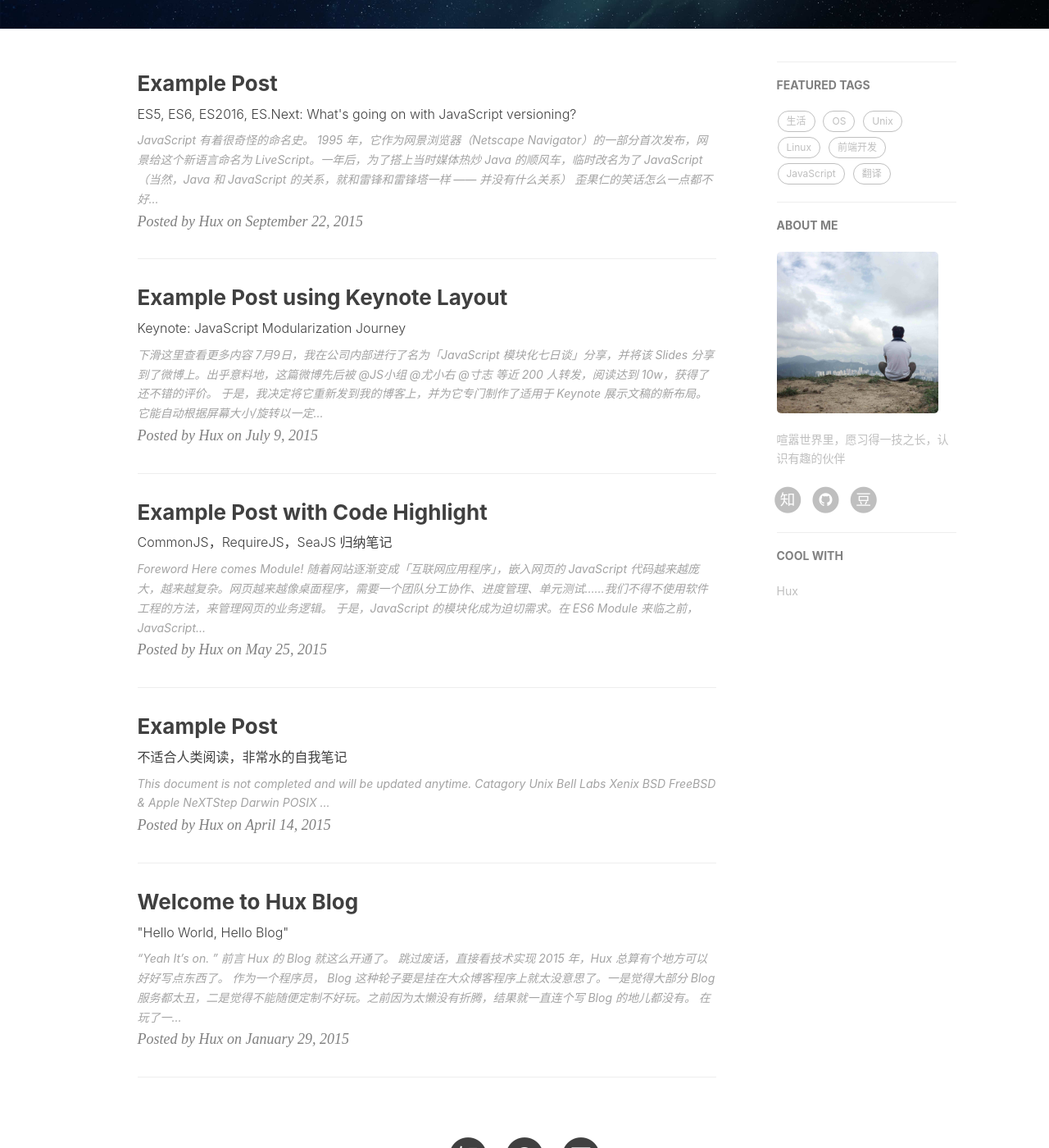
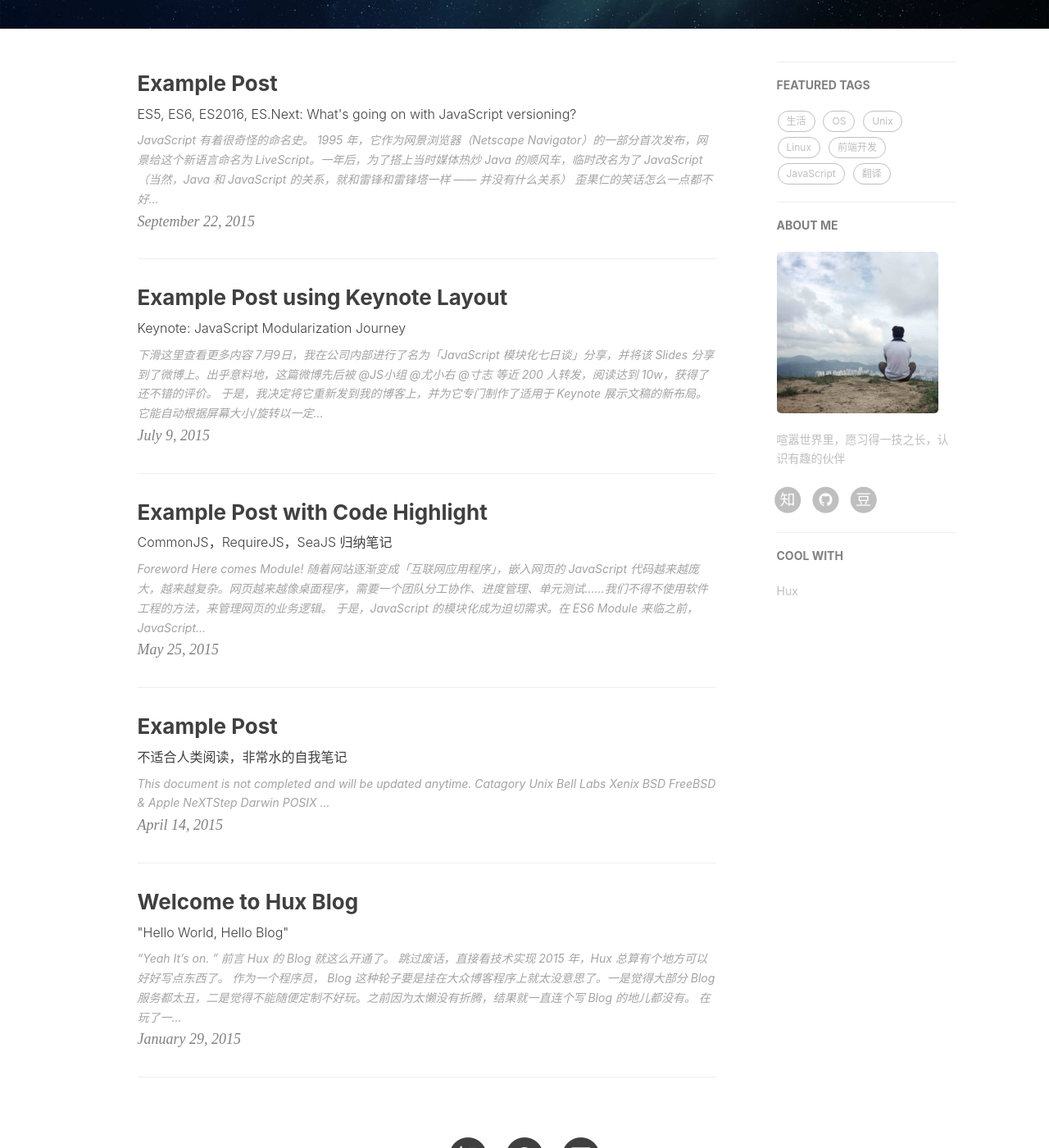
Before and after one commit to DesmondDAI/desmonddai.github.io, a Jekyll site: the page built from index.html, in a window 1280 px wide and 1400 px high, scrolled down 383 px. Shown: the whole window at 82% size. Built offline with Jekyll 4.4.1, drawn with Linux system fonts in a browser that asks for light colours; nearby versions of some CDN libraries; the list of posts is cut into pages by our own code; comment, search, counter and statistics services are not loaded.

Commit message:
[Update] change post date format and add minor UI resource

```diff
--- a/index.html
+++ b/index.html
@@ -19,7 +19,8 @@
         </div>
     </a>
     <p class="post-meta">
-        Posted by {% if post.author %}{{ post.author }}{% else %}{{ site.title }}{% endif %} on {{ post.date | date: "%B %-d, %Y" }}
+        <!-- Posted by {% if post.author %}{{ post.author }}{% else %}{{ site.title }}{% endif %} on {{ post.date | date: "%b %-d, %Y" }} -->
+        {{ post.date | date: "%B %-d, %Y" }}
     </p>
 </div>
 <hr>
```
Also changed, not shown: img/icon_wechat.png, 2 other files.
